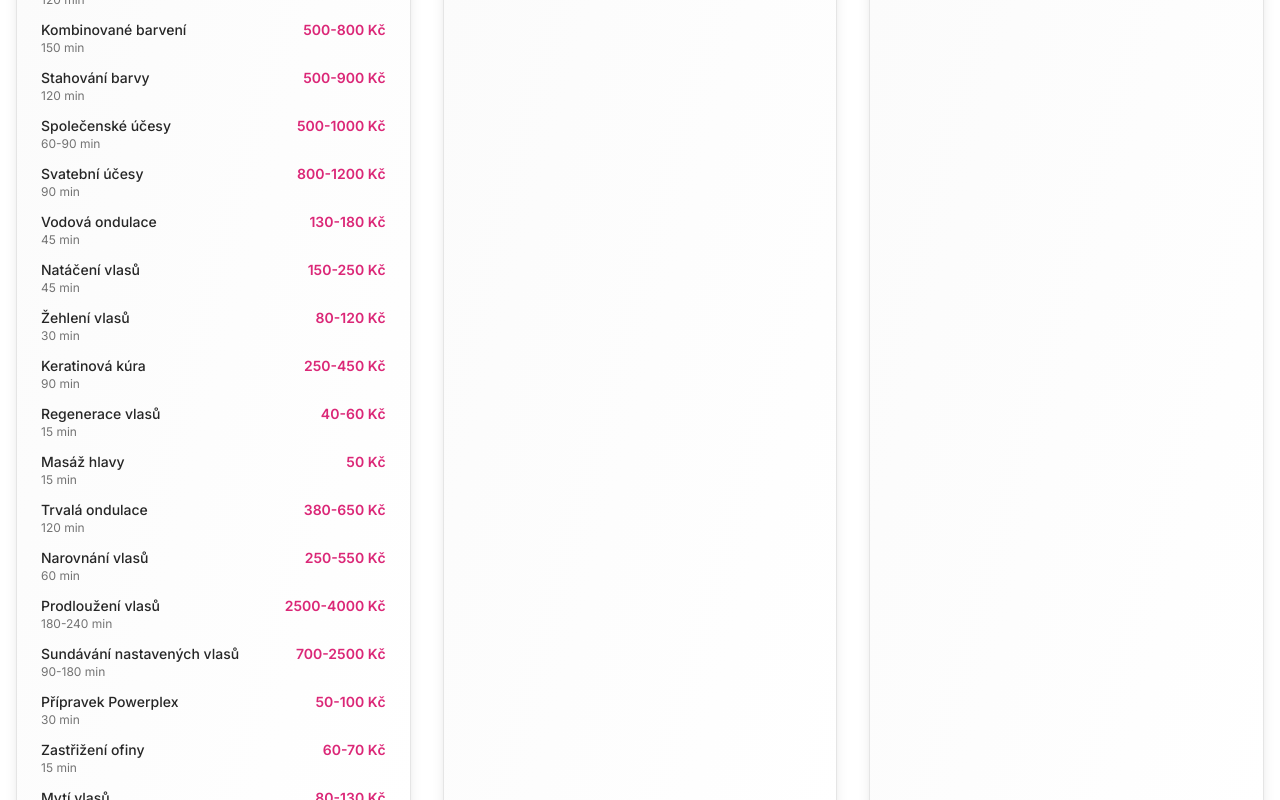
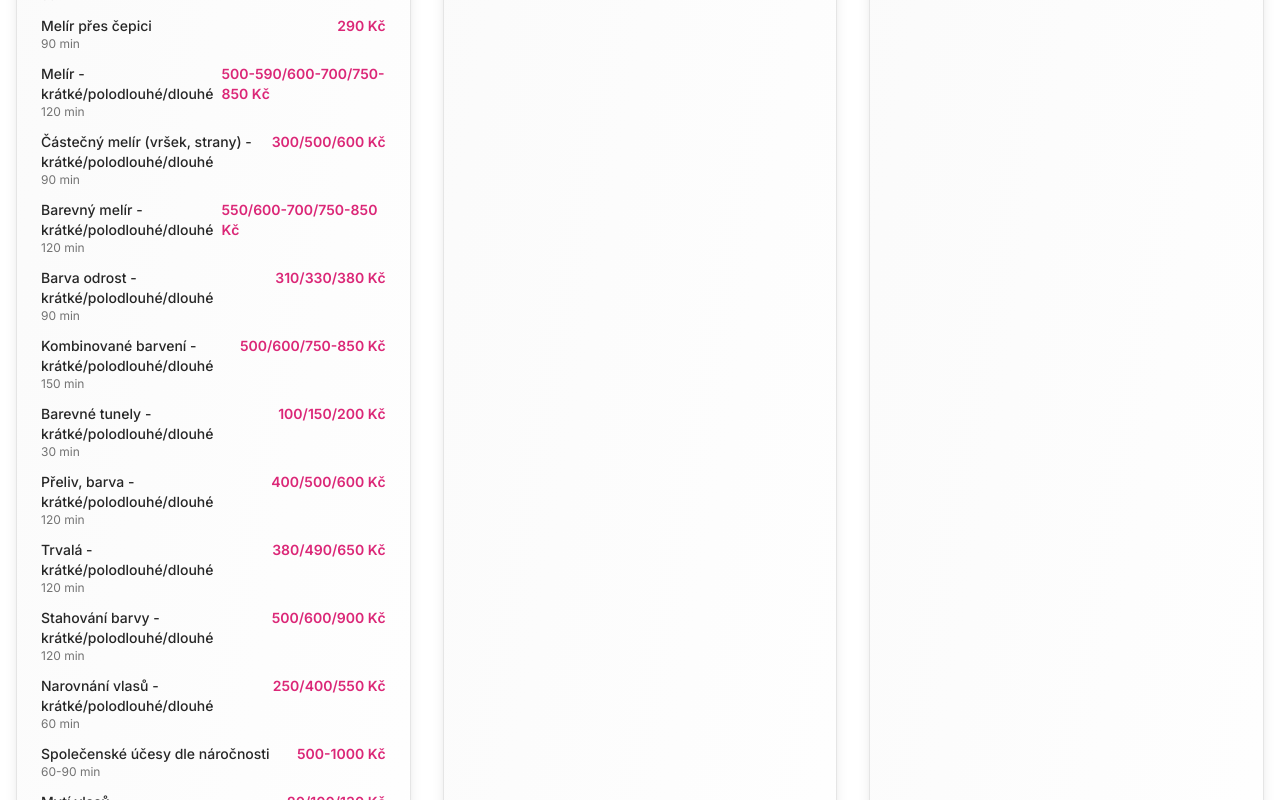
Before and after one commit to marcelrezkova/kadernictvihelena, a React (Vite) app: page / in a window 1280 px wide. Shown: the part 6680-7480 px from the top of the page. Built offline with nearby package versions, Linux system fonts and the light colour scheme.

Commit message:
Přesný ceník dámských služeb podle tabulky

```diff
--- a/src/components/Pricing.tsx
+++ b/src/components/Pricing.tsx
@@ -10,33 +10,39 @@ const Pricing: React.FC = () => {
       category: 'Dámské kadeřnictví',
       icon: 'Scissors',
       services: [
-        { name: 'Dámský střih - krátké vlasy', price: '150 Kč', duration: '30 min' },
-        { name: 'Dámský střih - polodlouhé vlasy', price: '170 Kč', duration: '30 min' },
-        { name: 'Dámský střih - dlouhé vlasy', price: '190 Kč', duration: '30 min' },
-        { name: 'Mytí, střih, foukaná, styling', price: '420-570 Kč', duration: '60 min' },
-        { name: 'Melírování přes čepici', price: '500-850 Kč', duration: '120 min' },
-        { name: 'Melírování klasické', price: '600-950 Kč', duration: '120 min' },
-        { name: 'Barevné melíry', price: '100-200 Kč', duration: '30 min' },
-        { name: 'Tunely', price: '100-200 Kč', duration: '30 min' },
-        { name: 'Barva odrost', price: '310-380 Kč', duration: '90 min' },
-        { name: 'Přeliv, barva', price: '400-600 Kč', duration: '120 min' },
-        { name: 'Kombinované barvení', price: '500-800 Kč', duration: '150 min' },
-        { name: 'Stahování barvy', price: '500-900 Kč', duration: '120 min' },
-        { name: 'Společenské účesy', price: '500-1000 Kč', duration: '60-90 min' },
-        { name: 'Svatební účesy', price: '800-1200 Kč', duration: '90 min' },
-        { name: 'Vodová ondulace', price: '130-180 Kč', duration: '45 min' },
-        { name: 'Natáčení vlasů', price: '150-250 Kč', duration: '45 min' },
-        { name: 'Žehlení vlasů', price: '80-120 Kč', duration: '30 min' },
-        { name: 'Keratinová kúra', price: '250-450 Kč', duration: '90 min' },
-        { name: 'Regenerace vlasů', price: '40-60 Kč', duration: '15 min' },
+        { name: 'Střih - krátké/polodlouhé/dlouhé', price: '150/160/190 Kč', duration: '30 min' },
+        { name: 'Top, mix střih - krátké/polodlouhé/dlouhé', price: '180/210/240 Kč', duration: '30 min' },
+        { name: 'Dámský střih na sucho - krátké/polodlouhé/dlouhé', price: '250/280/290 Kč', duration: '30 min' },
+        { name: 'Mytí, střih, foukaná, styling - krátké/polodlouhé/dlouhé', price: '420/480/570 Kč', duration: '60 min' },
+        { name: 'Mytí, foukaná, styling - krátké/polodlouhé/dlouhé', price: '280/330/410 Kč', duration: '45 min' },
+        { name: 'Mytí, střih, foukaná, žehlení, styling - krátké/polodlouhé/dlouhé', price: '450/530/650 Kč', duration: '75 min' },
+        { name: 'Mytí, foukaná, žehlení, styling - krátké/polodlouhé/dlouhé', price: '290/350/440 Kč', duration: '60 min' },
+        { name: 'Melír přes čepici', price: '290 Kč', duration: '90 min' },
+        { name: 'Melír - krátké/polodlouhé/dlouhé', price: '500-590/600-700/750-850 Kč', duration: '120 min' },
+        { name: 'Částečný melír (vršek, strany) - krátké/polodlouhé/dlouhé', price: '300/500/600 Kč', duration: '90 min' },
+        { name: 'Barevný melír - krátké/polodlouhé/dlouhé', price: '550/600-700/750-850 Kč', duration: '120 min' },
+        { name: 'Barva odrost - krátké/polodlouhé/dlouhé', price: '310/330/380 Kč', duration: '90 min' },
+        { name: 'Kombinované barvení - krátké/polodlouhé/dlouhé', price: '500/600/750-850 Kč', duration: '150 min' },
+        { name: 'Barevné tunely - krátké/polodlouhé/dlouhé', price: '100/150/200 Kč', duration: '30 min' },
+        { name: 'Přeliv, barva - krátké/polodlouhé/dlouhé', price: '400/500/600 Kč', duration: '120 min' },
+        { name: 'Trvalá - krátké/polodlouhé/dlouhé', price: '380/490/650 Kč', duration: '120 min' },
+        { name: 'Stahování barvy - krátké/polodlouhé/dlouhé', price: '500/600/900 Kč', duration: '120 min' },
+        { name: 'Narovnání vlasů - krátké/polodlouhé/dlouhé', price: '250/400/550 Kč', duration: '60 min' },
+        { name: 'Společenské účesy dle náročnosti', price: '500-1000 Kč', duration: '60-90 min' },
+        { name: 'Mytí vlasů - krátké/polodlouhé/dlouhé', price: '80/100/130 Kč', duration: '15 min' },
+        { name: 'Foukaná - krátké/polodlouhé/dlouhé', price: '150/220/350 Kč', duration: '30 min' },
+        { name: 'Vodová - krátké/polodlouhé/dlouhé', price: '130/160/180 Kč', duration: '45 min' },
+        { name: 'Žehlení - krátké/polodlouhé/dlouhé', price: '80/100/120 Kč', duration: '30 min' },
+        { name: 'Sušení - krátké/polodlouhé/dlouhé', price: '70/95/110 Kč', duration: '20 min' },
+        { name: 'Styling (gel, guma, lak, vosk, lesk, tužidlo)', price: '40 Kč', duration: '10 min' },
         { name: 'Masáž hlavy', price: '50 Kč', duration: '15 min' },
-        { name: 'Trvalá ondulace', price: '380-650 Kč', duration: '120 min' },
-        { name: 'Narovnání vlasů', price: '250-550 Kč', duration: '60 min' },
-        { name: 'Prodloužení vlasů', price: '2500-4000 Kč', duration: '180-240 min' },
-        { name: 'Sundávání nastavených vlasů', price: '700-2500 Kč', duration: '90-180 min' },
+        { name: 'Regenerace - krátké/polodlouhé/dlouhé', price: '40/50/60 Kč', duration: '15 min' },
+        { name: 'Keratinová kúra - krátké/polodlouhé/dlouhé', price: '250/350/450 Kč', duration: '90 min' },
         { name: 'Přípravek Powerplex', price: '50-100 Kč', duration: '30 min' },
-        { name: 'Zastřižení ofiny', price: '60-70 Kč', duration: '15 min' },
-        { name: 'Mytí vlasů', price: '80-130 Kč', duration: '15 min' }
+        { name: 'Zastřižení ofiny - krátké/polodlouhé/dlouhé', price: '60/60/70 Kč', duration: '15 min' },
+        { name: 'Prodloužení vlasů dle náročnosti', price: '2500-4000 Kč', duration: '180-240 min' },
+        { name: 'Sundávání nastavených vlasů dle náročnosti', price: '700-2500 Kč', duration: '90-180 min' },
+        { name: 'Příplatek za razantní změnu a za velmi dlouhé nebo husté vlasy', price: '50-100 Kč', duration: '' }
       ]
     },
     {
```
